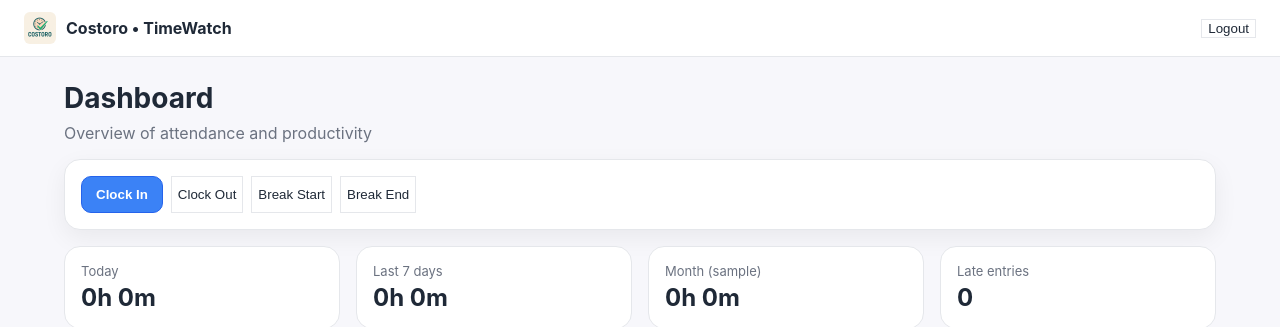
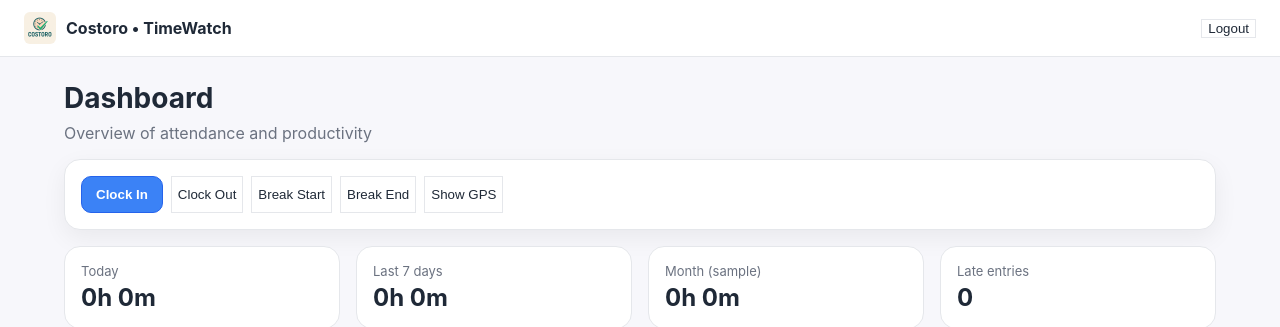
Before and after one commit to Timetologin/timewatch, a React (Create React App) app in the folder client/: page / in a window 1280 px wide. Shown: the top 327 px of the page. Built offline with nearby package versions, Linux system fonts and the light colour scheme; no server answers; sample sign-in values are in the browser's storage.

Commit message:
feat: add Show GPS debug button and last position display

```diff
--- a/client/src/components/QuickActions.jsx
+++ b/client/src/components/QuickActions.jsx
@@ -7,10 +7,11 @@ async function getGeo() {
   return new Promise((resolve, reject) => {
     if (!navigator.geolocation) return reject(new Error('Geolocation is not supported'));
     navigator.geolocation.getCurrentPosition(
-      (p) => resolve({
+      (p) =>
+        resolve({
           lat: Number(p.coords.latitude),
           lng: Number(p.coords.longitude),
-        accuracy: p.coords.accuracy
+          accuracy: p.coords.accuracy, // meters
         }),
       (err) => reject(err),
       { enableHighAccuracy: true, timeout: 10000, maximumAge: 0 }
@@ -20,6 +21,7 @@ async function getGeo() {
 
 export default function QuickActions() {
   const [busy, setBusy] = useState(false);
+  const [lastPos, setLastPos] = useState(null); // { lat, lng, accuracy }
 
   const send = async (mode) => {
     setBusy(true);
@@ -28,6 +30,9 @@ export default function QuickActions() {
         toast.error(e?.message || 'Location permission denied');
         throw e;
       });
+
+      // שמירת המיקום האחרון לתצוגה
+      setLastPos(pos);
 
       const payload = { locationId: 'main', mode, coords: { lat: pos.lat, lng: pos.lng } };
       const { data } = await api.post('/qr/clock', payload);
@@ -40,12 +45,36 @@ export default function QuickActions() {
     }
   };
 
+  const showGps = async () => {
+    try {
+      const pos = await getGeo();
+      setLastPos(pos);
+      toast.success(`GPS: ${pos.lat.toFixed(6)}, ${pos.lng.toFixed(6)}  (±${Math.round(pos.accuracy)}m)`);
+    } catch (e) {
+      toast.error(e?.message || 'Failed to get GPS');
+    }
+  };
+
   return (
-    <div className="card" style={{ marginTop: 16, display: 'flex', gap: 8, flexWrap: 'wrap' }}>
+    <div className="card" style={{ marginTop: 16 }}>
+      <div style={{ display: 'flex', gap: 8, flexWrap: 'wrap' }}>
         <button className="btn"        disabled={busy} onClick={() => send('in')}>Clock In</button>
         <button className="btn-ghost"  disabled={busy} onClick={() => send('out')}>Clock Out</button>
         <button className="btn-ghost"  disabled={busy} onClick={() => send('break-start')}>Break Start</button>
         <button className="btn-ghost"  disabled={busy} onClick={() => send('break-end')}>Break End</button>
+
+        {/* כפתור דיבוג GPS */}
+        <button className="btn-ghost" disabled={busy} onClick={showGps} title="Show current GPS location">
+          Show GPS
+        </button>
+      </div>
+
+      {/* תצוגה קטנה של ה־GPS האחרון שנמדד */}
+      {lastPos && (
+        <div className="muted" style={{ marginTop: 8, fontSize: 13 }}>
+          GPS: <strong>{lastPos.lat.toFixed(6)}, {lastPos.lng.toFixed(6)}</strong> (±{Math.round(lastPos.accuracy)}m)
+        </div>
+      )}
     </div>
   );
 }
```
Lines whose indentation alone changed are shown as unchanged.
